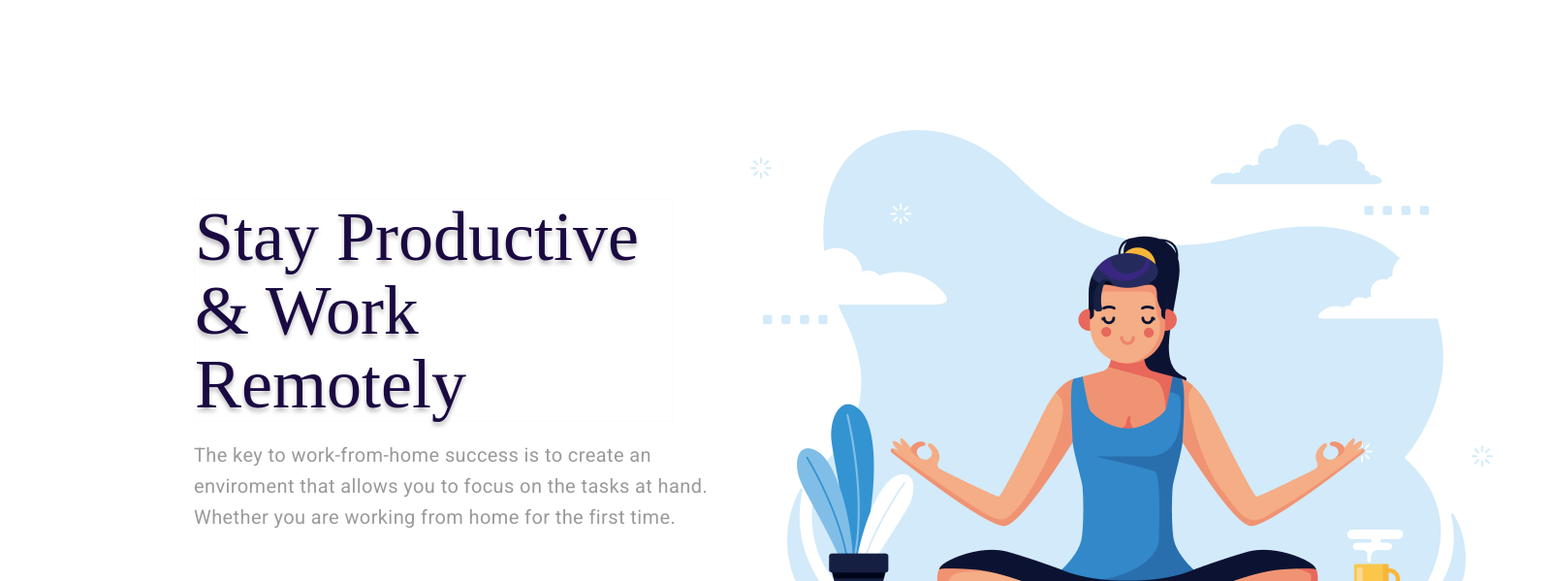
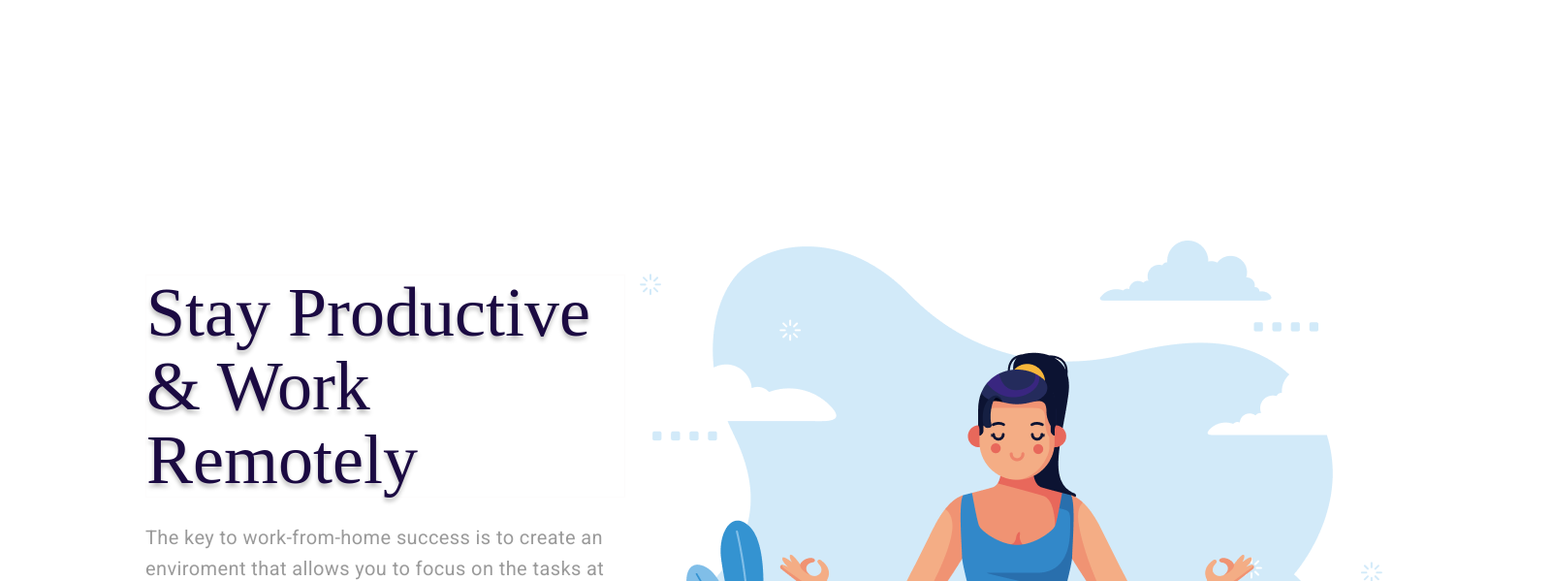
Before and after one commit to SvetaFedorchuk/htmlcss_SvetaFedorchuk, a plain HTML site: page Lesson 5/indexHW5.html in a window 1280 px wide. Shown: the part 113-712 px from the top of the page at 97% size, 1601 px wide, since content can reach past the window. Drawn offline with Linux system fonts and the light colour scheme; a web font is replaced by a local one.

Commit message:
Update style.css

```diff
--- a/Lesson 5/css/style.css
+++ b/Lesson 5/css/style.css
@@ -68,11 +68,12 @@ body {
 .work {
     position: relative;
     display: flex;
-    background-repeat: no-repeat;
+    align-items: center;
+    padding: 120px 45px 150px 150px;
 
 }
 .work__title {
-    max-width: 495px;
+    width: 495px;
     font-family: Ramaraja;
     font-style: normal;
     font-weight: normal;
@@ -81,11 +82,13 @@ body {
     color: #1B0A42;
     border: 1px solid #fdfcfc;
     text-shadow: 0px 4px 4px rgba(0, 0, 0, 0.25);
-    margin: 208px 64px 18px 200px;
+    /*margin: 208px 64px 18px 200px;*/
+    margin-bottom: 25px;
 }
 .work__text {
     max-width: 559px;
-    margin: 0 0 53px 200px;
+    /*margin: 0 0 53px 200px;*/
+    margin-bottom: 50px;
     font-style: normal;
     font-weight: normal;
     font-size: 20px;
@@ -98,7 +101,7 @@ body {
     background: #33A2E0;
     border-radius: 6px;
     padding: 18px 32px;
-    margin: 0 407px 0 200px;
+    /*margin: 0 407px 0 200px;*/
     border: 0;
     font-weight: bold;
     font-size: 16px;
```
